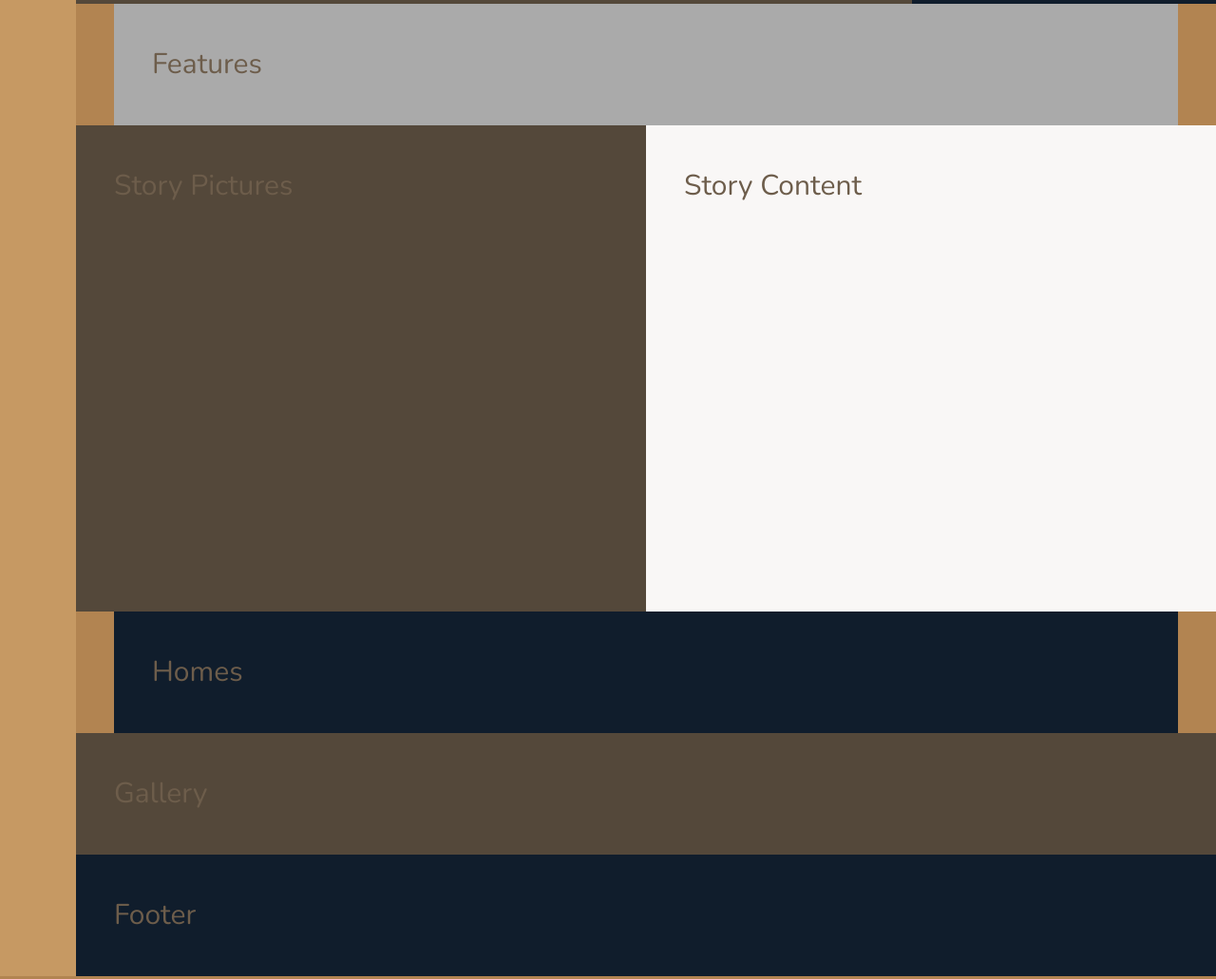
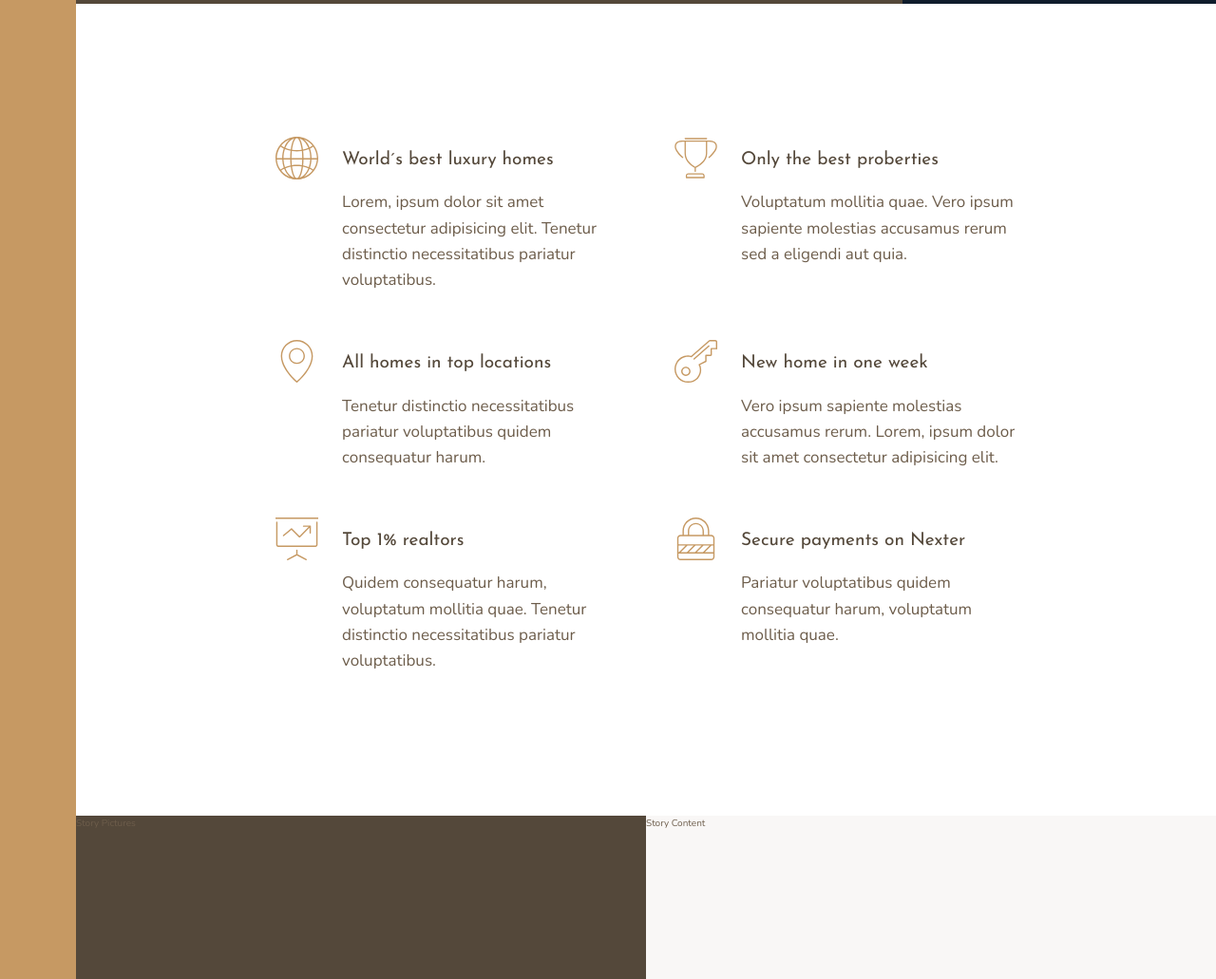
Before and after one commit to raexune/nexter, a website: page index.html in a window 1280 px wide. Shown: the part 636-1667 px from the top of the page at 95% size. Drawn offline with nearby package versions, Linux system fonts and the light colour scheme.

Commit message:
3. commit

```diff
--- a/index.html
+++ b/index.html
@@ -24,7 +24,48 @@
         Top 3 realtors
     </div>
     <section class="features">
-        Features
+        <div class="feature">
+        <svg class="feature-icon">
+            <use xlink:href="img/sprite.svg#icon-global"></use>
+        </svg>
+        <h4 class="heading-4 heading-4--dark">World´s best luxury homes</h4>
+        <p class="feature-text">Lorem, ipsum dolor sit amet consectetur adipisicing elit. Tenetur distinctio necessitatibus pariatur voluptatibus.</p>
+        </div>
+        <div class="feature">
+            <svg class="feature-icon">
+                <use xlink:href="img/sprite.svg#icon-trophy"></use>
+            </svg>
+            <h4 class="heading-4 heading-4--dark">Only the best proberties</h4>
+            <p class="feature-text">Voluptatum mollitia quae. Vero ipsum sapiente molestias accusamus rerum sed a eligendi aut quia.</p>
+        </div>
+        <div class="feature">
+            <svg class="feature-icon">
+                <use xlink:href="img/sprite.svg#icon-map-pin"></use>
+            </svg>
+            <h4 class="heading-4 heading-4--dark">All homes in top locations</h4>
+            <p class="feature-text">Tenetur distinctio necessitatibus pariatur voluptatibus quidem consequatur harum.</p>
+        </div>
+        <div class="feature">
+            <svg class="feature-icon">
+                <use xlink:href="img/sprite.svg#icon-key"></use>
+            </svg>
+            <h4 class="heading-4 heading-4--dark">New home in one week</h4>
+            <p class="feature-text">Vero ipsum sapiente molestias accusamus rerum. Lorem, ipsum dolor sit amet consectetur adipisicing elit.</p>
+        </div>
+        <div class="feature">
+            <svg class="feature-icon">
+                <use xlink:href="img/sprite.svg#icon-presentation"></use>
+            </svg>
+            <h4 class="heading-4 heading-4--dark">Top 1% realtors</h4>
+            <p class="feature-text">Quidem consequatur harum, voluptatum mollitia quae. Tenetur distinctio necessitatibus pariatur voluptatibus.</p>
+        </div>
+        <div class="feature">
+            <svg class="feature-icon">
+                <use xlink:href="img/sprite.svg#icon-lock"></use>
+            </svg>
+            <h4 class="heading-4 heading-4--dark">Secure payments on Nexter</h4>
+            <p class="feature-text">Pariatur voluptatibus quidem consequatur harum, voluptatum mollitia quae.</p>
+        </div>
     </section>
     <div class="story__pictures">
         Story Pictures
--- a/sass/_base.scss
+++ b/sass/_base.scss
@@ -34,16 +34,10 @@ body {
     color: $color-grey-dark-2;
     font-weight: 300;
     line-height: 1.6;
-    background-color: $color-primary-dark;
 }
 
 .container{
     display: grid;
     grid-template-rows: 80vh min-content 40vw repeat(3, min-content);
-    grid-template-columns: [sidebar-start]8rem [sidebar-end full-start]1fr [center-start]repeat(8, [col-start]minmax(min-content, 14rem)[col-end]) [center-end]1fr [full-end];
-
-    & > *{
-        padding: 40px;
-        font-size: 3rem;
-    }
+    grid-template-columns: [sidebar-start]8rem [sidebar-end full-start] minmax(6rem, 1fr) [center-start]repeat(8, [col-start]minmax(min-content, 14rem)[col-end]) [center-end]minmax(6rem, 1fr)[full-end];
 }
--- a/sass/_features.scss
+++ b/sass/_features.scss
@@ -1,4 +1,29 @@
 .features {
-    background-color: $color-grey-light-2;
     grid-column: center-start / center-end;
+
+    margin: 15rem;
+    display: grid;
+    //grid-template-columns: repeat(3, 1fr);//
+    grid-template-columns: repeat(auto-fit, minmax(25rem, 1fr));
+    grid-gap: 6rem;
+    align-items: start;
 }
+
+.feature{
+    display: grid;
+    grid-template-columns: min-content 1fr;
+    grid-row-gap: 1.5rem;
+    grid-column-gap: 2.5rem;
+
+    &-icon{
+        fill: $color-primary;
+        width:4.5rem;
+        height:4.5rem;
+        grid-row: 1 / span 2;
+        transform: translateY(-1rem);
+    }
+
+    &-text{
+        font-size: 1.7rem;
+    }
+}
--- a/sass/_typography.scss
+++ b/sass/_typography.scss
@@ -0,0 +1,29 @@
+%heading{
+    font-family: $font-display;
+    font-weight: 400;
+}
+
+.heading-1{
+    @extend %heading;
+}
+
+.heading-2{
+    @extend %heading;
+}
+
+.heading-3{
+    @extend %heading;
+}
+
+.heading-4{
+    @extend %heading;
+    font-size: 1.9rem;
+
+    &--light{
+        color: $color-grey-light-1;
+    }
+
+    &--dark{
+        color: $color-grey-dark-1;
+    }
+}
```
Also changed, not shown: css/main.css, 1 other file.
